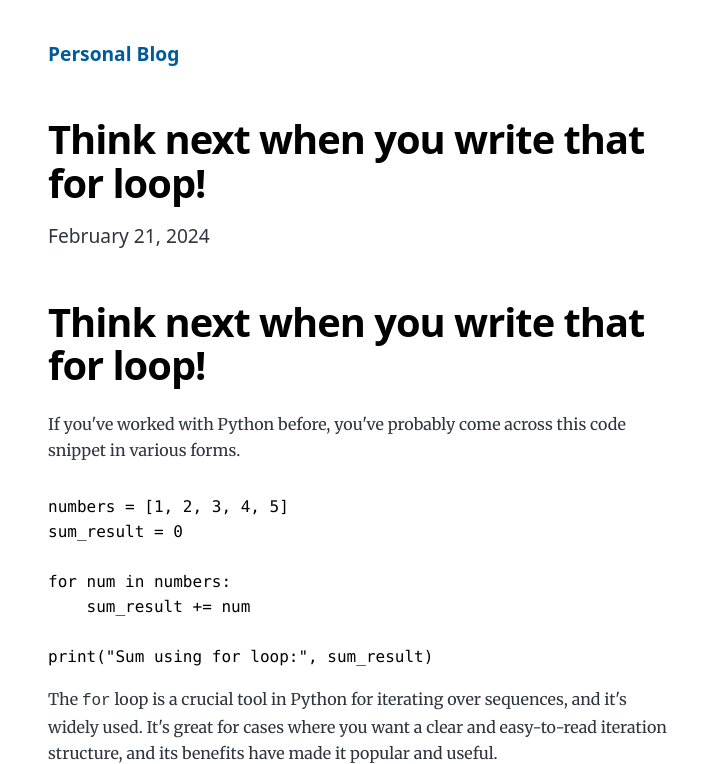
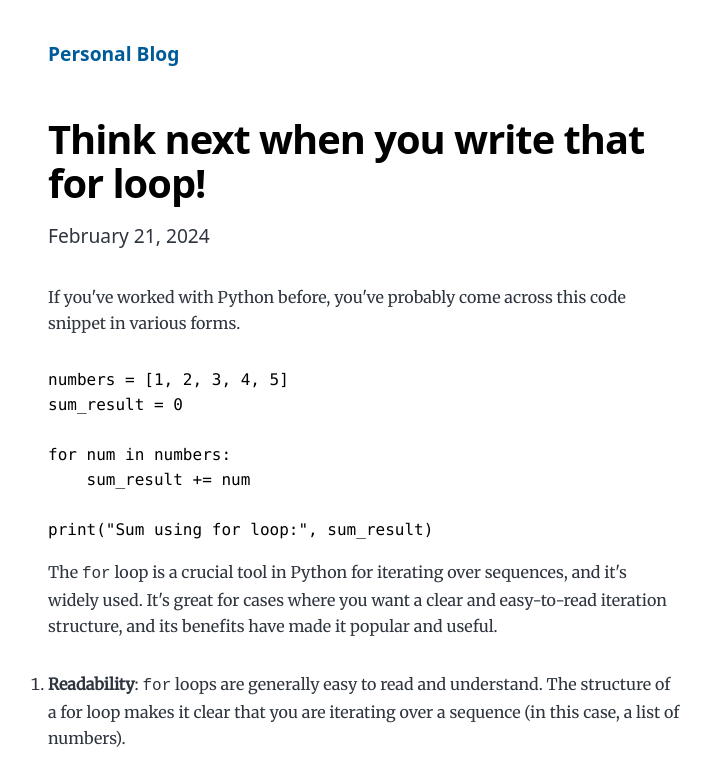
Before and after one commit to dhruv-agg/gatsby-blog, a Gatsby site: page /think-next/ in a window 1280 px wide. Shown: the top 764 px of the page, without its empty margins (276-987 px from the left). Built offline with nearby package versions, Linux system fonts and the light colour scheme; Gatsby itself is replaced by a stand-in of ours; some packages are replaced by stand-ins of ours; code samples lack their colours.

Commit message:
formatting changes

````diff
--- a/content/blog/think-next/index.md
+++ b/content/blog/think-next/index.md
@@ -3,10 +3,8 @@ title: "Think next when you write that for loop!"
 date: "2024-02-21T23:46:37.121Z"
 ---
 
+If you've worked with Python before, you've probably come across this code snippet in various forms.
 
-# Think next when you write that for loop!
-
-If you've worked with Python before, you've probably come across this code snippet in various forms.
 ```python
 numbers = [1, 2, 3, 4, 5]
 sum_result = 0
@@ -30,6 +28,7 @@ The `for` loop is a crucial tool in Python for iterating over sequences, and it'
 5. **Index Access**: In addition to iterating over the elements directly, you can use the `enumerate()` with a `for` loop to access both the index and the element in each iteration.
 
 # The problem
+
 However, even though it's a simple and essential building block for developers, it can sometimes make your code inefficient. For example, let's take a look at this case:
 
 ```python
````
